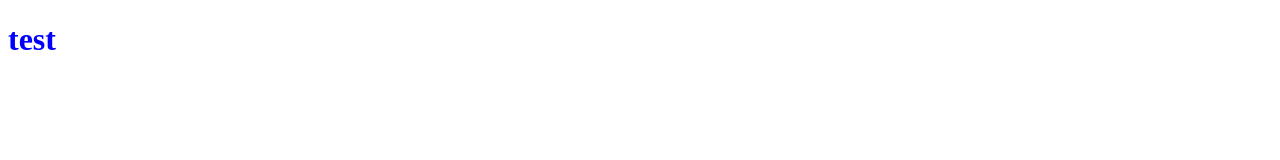
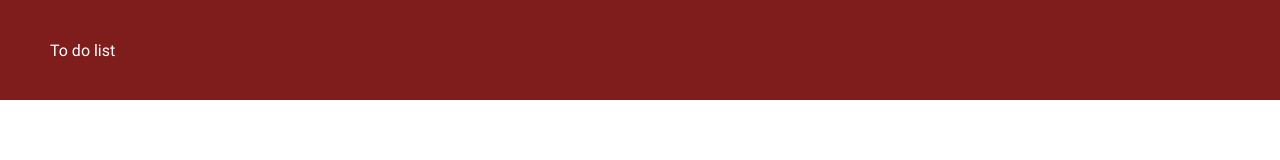
Before and after one commit to NexyusNex/To-do-list, a website built with webpack: page dist/index.html in a window 1280 px wide. Built offline with Linux system fonts and the light colour scheme.

Commit message:
Added a header and the webpack now compiles font

```diff
--- a/src/index.js
+++ b/src/index.js
@@ -1 +1,10 @@
 import "./style.css";
+
+const ToDo = () => {
+  return {
+    title,
+    description,
+    dueDate,
+    priority,
+  };
+};
--- a/src/style.css
+++ b/src/style.css
@@ -1,3 +1,19 @@
-h1 {
-  color: blue;
+@font-face {
+  font-family: roboto;
+  src: url(Roboto-Regular.ttf);
 }
+
+* {
+  box-sizing: border-box;
+  margin: 0;
+  font-family: roboto;
+}
+
+.header {
+  background-color: #7f1d1d;
+  color: white;
+  height: 100px;
+  display: flex;
+  padding-left: 50px;
+  align-items: center;
+}
--- a/webpack.config.js
+++ b/webpack.config.js
@@ -15,6 +15,10 @@
         test: /\.css$/,
         use: ["style-loader", "css-loader"],
       },
+      {
+        test: /\.(woff|woff2|eot|ttf|otf)$/i,
+        type: "asset/resource",
+      },
     ],
   },
 };
```
Also changed, not shown: dist/bundle.js, dist/fc2b5060f7accec5cf74.ttf (added), dist/index.html, src/Roboto-Regular.ttf (added).
